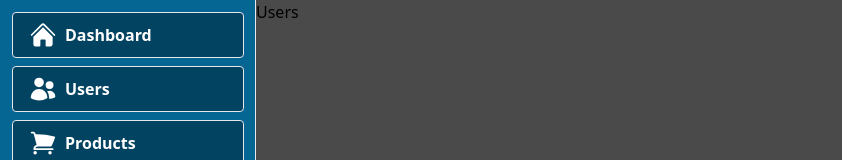
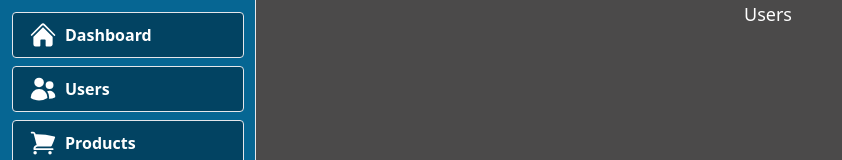
Before and after one commit to cdepaul06/AdminTemplate, a React (Vite) app in the folder admin-template/: page /users in a window 1280 px wide. Shown: the top 160 px of the page, without its empty margins (0-842 px from the left). Built offline with nearby package versions, Linux system fonts and the light colour scheme.

Commit message:
start on Users

```diff
--- a/admin-template/src/components/Users/Users.jsx
+++ b/admin-template/src/components/Users/Users.jsx
@@ -2,7 +2,7 @@ import React from "react";
 
 const Users = ({}) => {
   return (
-    <div className='ml-64'>
+    <div className='ml-64 flex flex-row justify-center text-white text-lg'>
       <h1>Users</h1>
     </div>
   );
```
